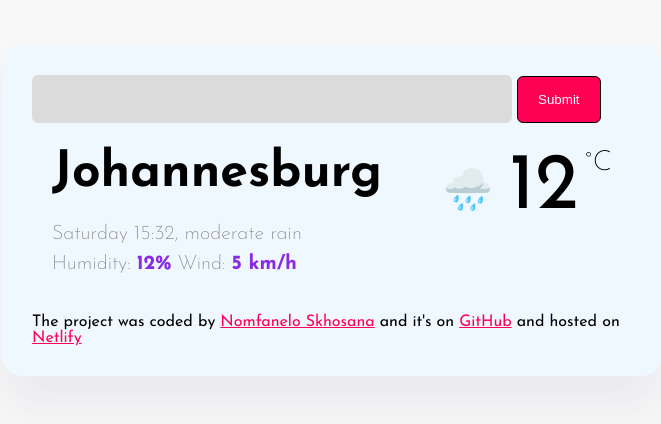
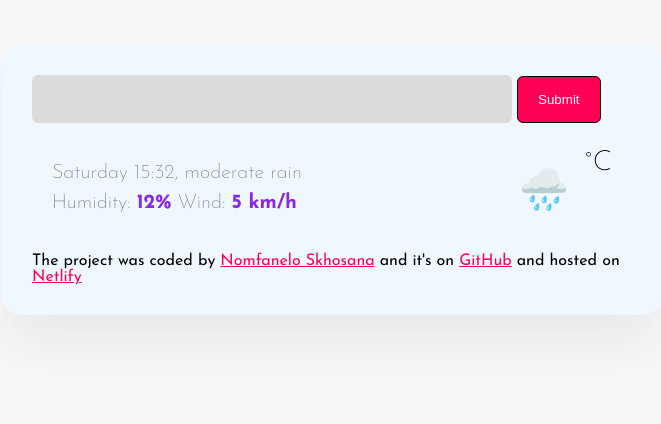
Before and after one commit to Nomfanelo-S/SheCodes-WeatherAppNK, a plain HTML site: page index.html in a window 1280 px wide. Shown: the whole page, without its empty margins (308-969 px from the left). Drawn offline with nearby package versions, Linux system fonts and the light colour scheme; no server answers.

Commit message:
Updated HTML called Search City

```diff
--- a/index.html
+++ b/index.html
@@ -23,7 +23,7 @@
     <main>
       <div class="weather-status">
         <div class="current-weather">
-        <h1 class="current-city" id="current-city">Johannesburg</h1>
+        <h1 class="current-city" id="current-city"></h1>
         <p class="weather-details">
           <span class="current-date" id="current-date">Saturday 15:32</span>, moderate rain <br />
           Humidity: <strong>12%</strong> Wind: <strong>5 km/h</strong>
@@ -31,7 +31,7 @@
       </div>
       <div class="current-temperature">
         <span class="current-temperature-icon" id="current-temperature-icon">🌧️</span>
-        <span class="current-temperature-value" id="current-temperature-value">12</span>
+        <span class="current-temperature-value" id="current-temperature-value"></span>
         <span class="current-temperature-unit" id="current-temperature-unit">°C</span>
     </div>
    </div>
--- a/src/index.js
+++ b/src/index.js
@@ -27,3 +27,5 @@ function searchEngine(event) {
 
 let searchFormElement = document.querySelector("#search-form");
 searchFormElement.addEventListener("submit", searchEngine);
+
+searchCity("Johannesburg");
```
